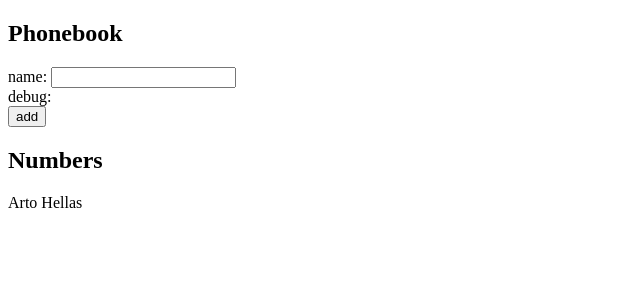
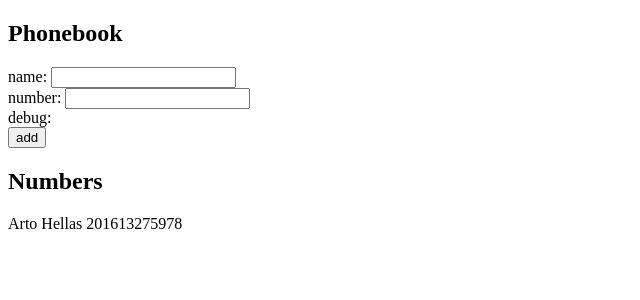
Before and after one commit to Ahmed101Mohammed/full-stack-course-homework, a React (Vite) app in the folder part2/phonebook/: page / in a window 1280 px wide. Shown: the top 300 px of the page, without its empty margins (0-640 px from the left). Built offline with nearby package versions, Linux system fonts and the light colour scheme.

Commit message:
Finish 2.8 exercise.

```diff
--- a/part2/phonebook/src/App.jsx
+++ b/part2/phonebook/src/App.jsx
@@ -2,9 +2,10 @@
 
 const App = () => {
   const [persons, setPersons] = useState([
-    { name: 'Arto Hellas' }
+    { name: 'Arto Hellas' , number: "201613275978"}
   ])
   const [newName, setNewName] = useState('')
+  const [newNumber, setNewNumber] = useState('');
 
   const isPersonExistBefore = (str, arr)=>
   {
@@ -26,9 +27,10 @@
     }
     else
     {
-      setPersons(persons.concat({name: newName}));
+      setPersons(persons.concat({name: newName, number: newNumber}));
     }
     setNewName("");
+    setNewNumber("");
   }
   return (
     <div>
@@ -37,13 +39,14 @@
         <div>
           name: <input value={newName} onChange={(e)=> setNewName(e.target.value)}/>
         </div>
-        <div>debug: {newName}</div>
+        <div>number: <input value={newNumber} onChange={(e)=> setNewNumber(e.target.value)}/></div>
+        <div>debug: {newNumber}</div>
         <div>
           <button type="submit">add</button>
         </div>
       </form>
       <h2>Numbers</h2>
-      {persons.map((person)=>(<p key={person.name}>{person.name}</p>))}
+      {persons.map((person)=>(<p key={person.name}>{person.name} {person.number}</p>))}
     </div>
   )
 }
```
